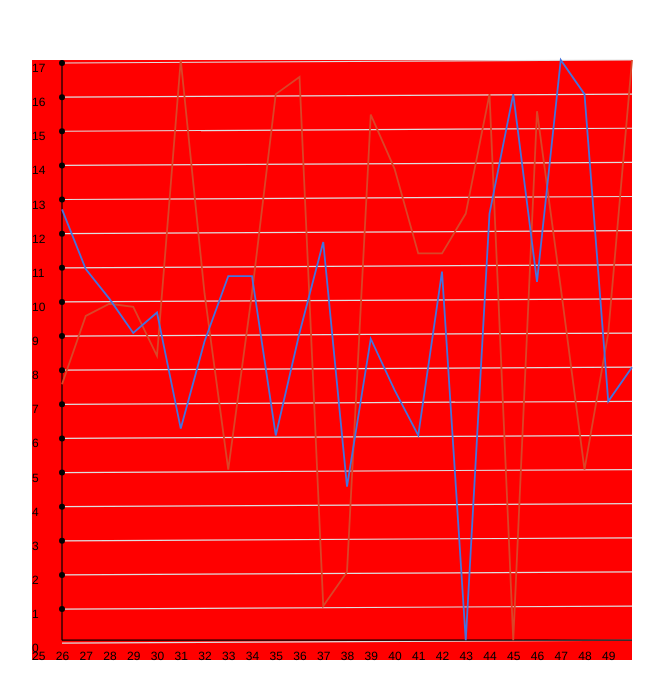
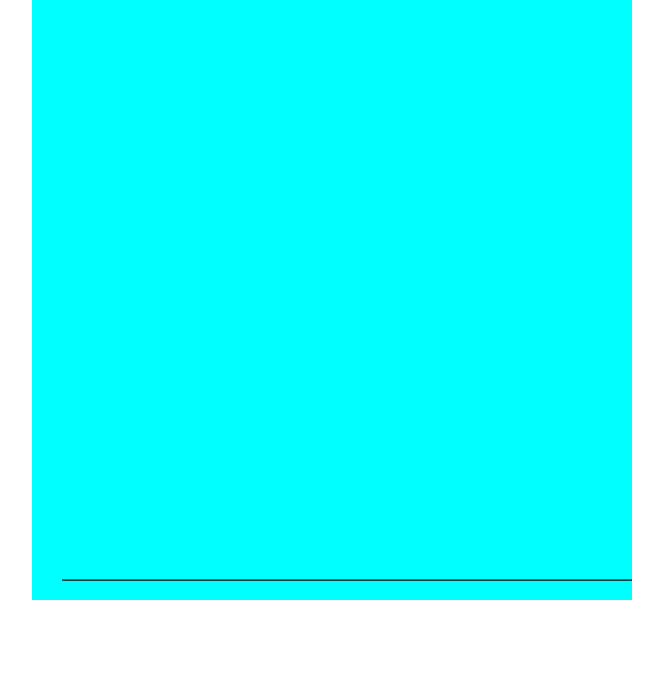
Before and after one commit to spolidorio/LineChartVue, a Vue app: page / in a window 1280 px wide. Shown: the top 700 px of the page, without its empty margins (308-972 px from the left). Built offline with nearby package versions, Linux system fonts and the light colour scheme.

Commit message:
more improvements on the svg

```diff
--- a/src/App.vue
+++ b/src/App.vue
@@ -2,7 +2,7 @@
 	<div id="app">
 		<template>
 			<section class="nav-container">
-				<LineChart :all="data" :start="data[0]" />
+				<LineChart :all="data" />
 			</section>
 		</template>
 	</div>
--- a/src/components/LineChart/LineChart.vue
+++ b/src/components/LineChart/LineChart.vue
@@ -1,36 +1,30 @@
 <template>
 	<div class="LineChart">
-		<svg
-			class="LineChart__Svg LineChart__Svg--debug"
-			:viewBox="`${size.x} ${size.y} ${size.w} ${size.h}`"
-			xmlns="http://www.w3.org/2000/svg"
-		>
-			<g>
-				<g v-for="(label, k) in data.labels.y" :key="k" id="labels-y">
+		<svg class="LineChart__Svg LineChart__Svg--debug" :viewBox="viewBox" xmlns="http://www.w3.org/2000/svg">
+			<!-- <g>
+				<g v-for="(label, k) in reverseYLabels" :key="k">
 					<text class="LineChart__Label" :x="padding.x" :y="calcY(k, 2)">
 						{{ label }}
 					</text>
-					<line class="LineChart__Guide" :x1="padding.left" :y1="calcY(k, 0.5)" x2="100" :y2="calcY(k, 0)" />
+					<line class="LineChart__Guide" :x1="padding.left" :y1="calcY(k, 0.5)" :x2="size.w" :y2="calcY(k, 0)" />
 					<circle v-if="label !== 0" :cx="padding.left" :cy="calcY(k, 0.5)" r=".5" />
 				</g>
 
-				<g v-for="(label, x) in data.labels.x" :key="x + '-1'" id="labels-x">
-					<text class="LineChart__Label" :x="calcX(x)" y="100">
-						{{ label }}
-					</text>
-				</g>
-			</g>
+				<text v-for="(label, x) in data.labels.x" :key="`${x}-label`" class="LineChart__Label" :x="calcX(x)" :y="size.w">
+					{{ label }}
+				</text>
+			</g> -->
 
 			<polyline class="LineChart__Axis" :points="xAxisLine" />
-			<polyline class="LineChart__Axis" :points="yAxisLine" />
+			<!-- <polyline class="LineChart__Axis" :points="yAxisLine" /> -->
 
-			<polyline
+			<!-- <polyline
 				v-for="(line, i) in data.data"
 				class="LineChart__Content"
 				:key="i"
 				:points="creatLines(line)"
 				:style="getColor(i)"
-			/>
+			/> -->
 		</svg>
 	</div>
 </template>
@@ -38,94 +32,69 @@
 <script>
 export default {
 	name: 'LineChart',
+	props: {
+		all: {
+			type: Array,
+			required: true,
+		},
+	},
+
 	data() {
 		return {
 			points: [],
-			range: null,
 			padding: {
 				top: 0,
 				right: 0,
 				bottom: 3.3,
 				left: 5,
 			},
-			xAxisLine: '',
-			yAxisLine: '',
 			size: {
 				x: 0,
 				y: 0,
 				w: 100,
 				h: 100,
 			},
-			num: 0,
-			data: this.start,
+			data: this.all[0],
 		}
 	},
 
-	props: {
-		all: {
-			type: Array,
-			required: true,
+	computed: {
+		reverseYLabels() {
+			return this.data.labels.y.slice().reverse()
 		},
-		start: {
-			type: Object,
-			required: true,
+
+		xAxisLine() {
+			const { left, bottom, top, rigth } = this.padding
+			const { h, w } = this.size
+			const y = h - bottom
+
+			return `${left},${y} ${w},${y}`
 		},
-	},
 
-	watch: {
-		data() {
-			this.data.labels.y = this.data.labels.y.reverse()
-			this.range = this.data.range
+		yAxisLine() {
+			const { left, bottom, top, rigth } = this.padding
+			const { h, w } = this.size
+			const y = h - bottom
+
+			return `${left},0 ${left},${y}`
 		},
-	},
 
-	mounted: function() {
-		this.data.labels.y = this.data.labels.y.reverse()
-		this.range = this.data.range
-		const y = parseInt(this.size.h) - this.padding.bottom
-
-		this.xAxisLine = `${this.padding.left}, 0 ${this.padding.left}, ${y} ${this.padding.left}, 0`
-		this.yAxisLine = `${this.padding.left}, ${y} ${this.padding.left}, ${y} 100, ${y}`
+		viewBox() {
+			const { h, w, x, y } = this.size
+			return `${x} ${y} ${w} ${h}`
+		},
 	},
 
 	methods: {
 		creatLines(rawData) {
-			if (!this.range) return
+			if (!this.data.range) return
 
 			const { nome, dataPoints } = rawData
-			const { x, y } = this.range
+			const { x, y } = this.data.range
 			const range = {
 				max: y.min,
 				min: y.max,
 			}
-
-			//initial point
-
-			// lines.push(
-			// 	this.dataToPoint(
-			// 		rawData.nome,
-			// 		[rawData.dataPoints[0][0], this.range.y.min],
-			// 		{
-			// 			y: { max: this.range.y.min, min: this.range.y.max },
-			// 			x: this.range.x,
-			// 		},
-			// 		this.padding
-			// 	)
-			// )
-
-			//final point
-
-			// lines.push(
-			// 	this.dataToPoint(
-			// 		rawData.nome,
-			// 		[rawData.dataPoints[rawData.dataPoints.length - 1][0], this.range.y.min],
-			// 		{
-			// 			y: { max: this.range.y.min, min: this.range.y.max },
-			// 			x: this.range.x,
-			// 		},
-			// 		this.padding
-			// 	)
-			// )
 
 			return dataPoints.map((points) => this.dataToPoint(nome, points, { y: range, x }, this.padding))
 		},
@@ -171,9 +140,7 @@ export default {
 		overflow: visible;
 		width: 600px;
 		&--debug{
-			background-color: red;
-			position: relative;
-			top: 60px;
+			background-color: aqua;
 		}
 	}
 
```
